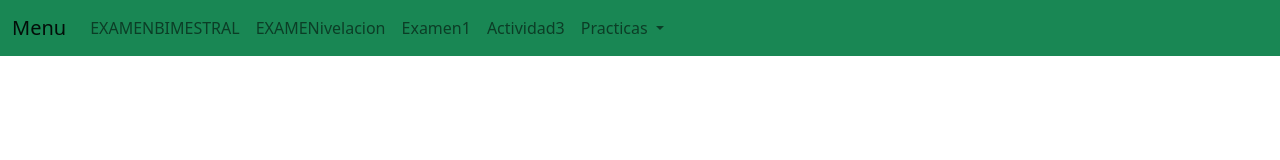
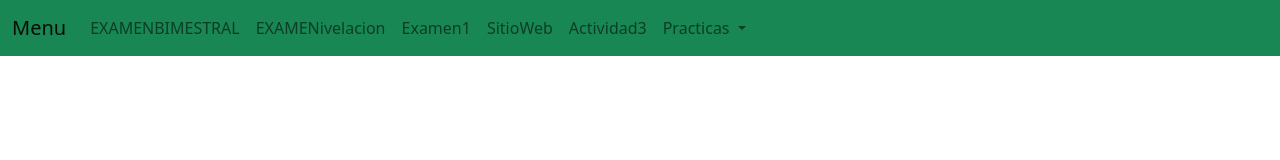
Before and after one commit to Andres7266/DISE-WEB, a plain HTML site: page index.html in a window 1280 px wide. Drawn offline with Linux system fonts and the light colour scheme.

Commit message:
Update index.html

```diff
--- a/index.html
+++ b/index.html
@@ -25,6 +25,9 @@
               <li class="nav-item">
                 <a class="nav-link" href="indexp.html">Examen1</a>
               </li>
+               <li class="nav-item">
+                <a class="nav-link" href="sitioweb">SitioWeb</a>
+              </li>
               <li class="nav-item">
                 <a class="nav-link" href="actividad3.html">Actividad3</a>
               </li>
```
